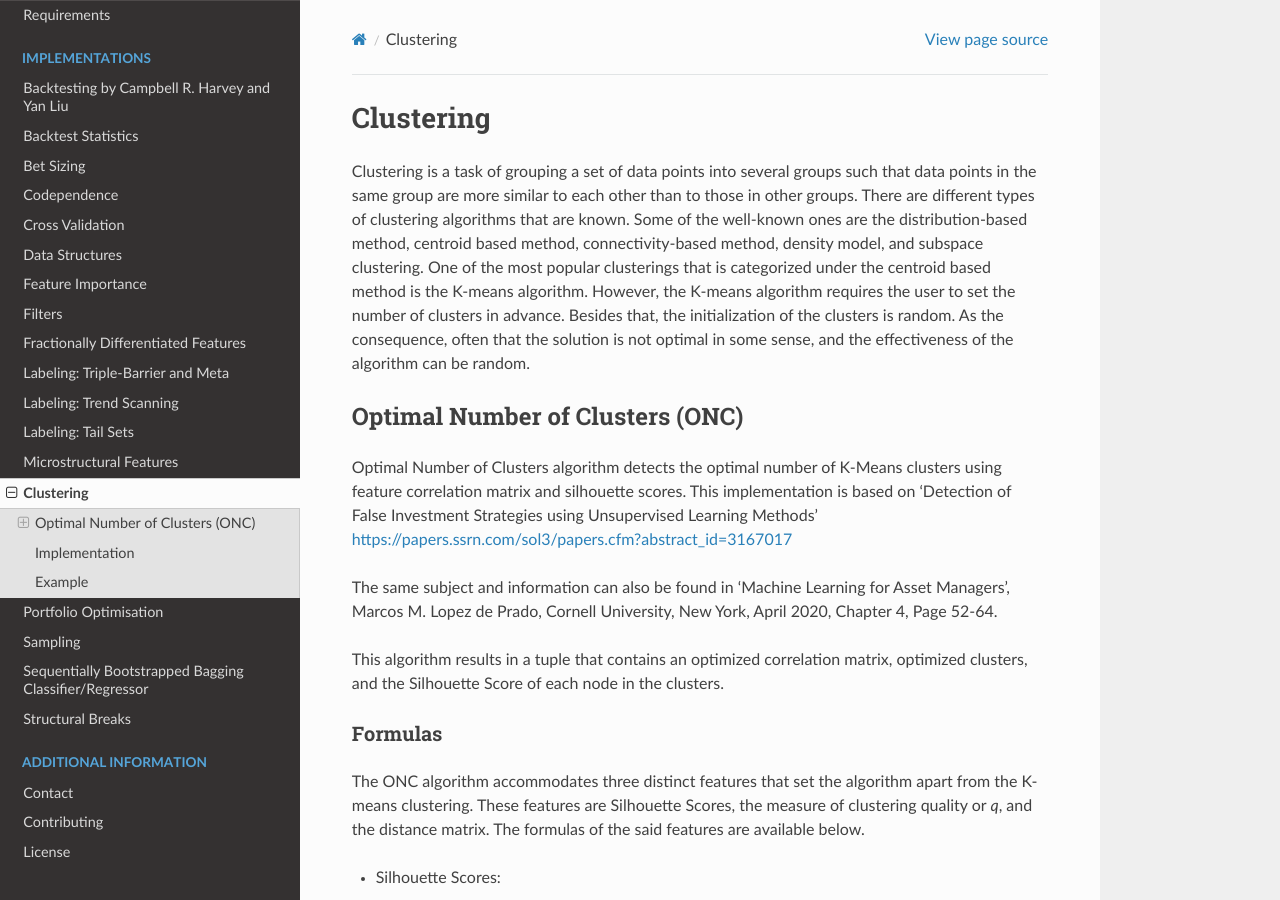
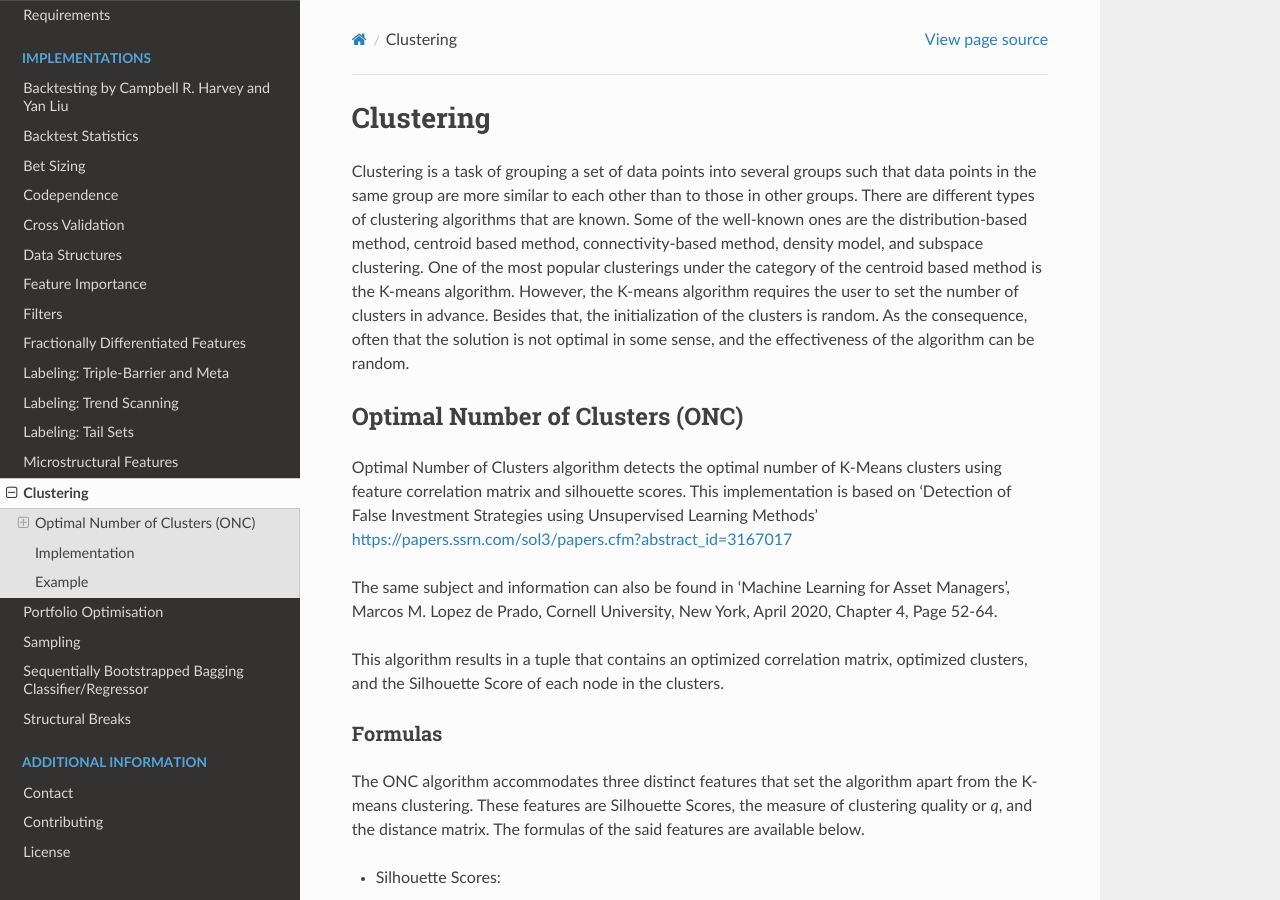
Before and after one commit to hudson-and-thames/mlfinlab, a Sphinx documentation site: the page built from docs/source/implementations/clustering.rst, in a window 1280 px wide and 900 px high. Built offline with Sphinx 7.4.7 and the Read the Docs theme 2.0.0, drawn with Linux system fonts in a browser that asks for light colours; some of the changed text lies outside the part shown.

Commit message:
modified clustering.rst

```diff
--- a/docs/source/implementations/clustering.rst
+++ b/docs/source/implementations/clustering.rst
@@ -5,7 +5,7 @@
 Clustering
 ==========
 
-Clustering is a task of grouping a set of data points into several groups such that data points in the same group are more similar to each other than to those in other groups. There are different types of clustering algorithms that are known. Some of the well-known ones are the distribution-based method, centroid based method, connectivity-based method, density model, and subspace clustering. One of the most popular clusterings that is categorized under the centroid based method is the K-means algorithm. However, the K-means algorithm requires the user to set the number of clusters in advance. Besides that, the initialization of the clusters is random. As the consequence, often that the solution is not optimal in some sense, and the effectiveness of the algorithm can be random.
+Clustering is a task of grouping a set of data points into several groups such that data points in the same group are more similar to each other than to those in other groups. There are different types of clustering algorithms that are known. Some of the well-known ones are the distribution-based method, centroid based method, connectivity-based method, density model, and subspace clustering. One of the most popular clusterings under the category of the centroid based method is the K-means algorithm. However, the K-means algorithm requires the user to set the number of clusters in advance. Besides that, the initialization of the clusters is random. As the consequence, often that the solution is not optimal in some sense, and the effectiveness of the algorithm can be random.
 
 
 Optimal Number of Clusters (ONC)
@@ -48,7 +48,7 @@
 
 Initially, an observation matrix is fed into the algorithm. Next, the Base Clustering performs a double for..loop after the algorithm evaluates the observation matrix. The first loop clusters the matrix for different *k* values from 2 to N via k-means for one given initialization while it assesses the quality *q* for each clustering. The second loop repeats the first loop multiple times to satisfy the condition of different initializations. Lastly, the system chooses the clustering with the highest quality *q*.
 
-The second algorithm, the Top- Level of Clustering, evaluates the quality of each cluster of the optimum clustering from the first algorithm. The algorithm then takes the average quality of the clusters and finds the set of clusters with below-average quality. We name the number of sub-par quality clusters :math:`K_1` where :math:`K_1` < :math:`K` (number of clusters). The next step is to rerun the clustering of the items in the :math:`K_1` clusters if :math:`K_1 >=2` or to return the clustering given by the base algorithm if :math:`K_1 <=1`. The rerun of the Base Clustering algorithm is done on the matrix that is composed of the elements of :math:`K_1` clusters. This process may return a new clustering for the elements in :math:`K_1`. We then check the efficacy of the new clustering by comparing the average cluster quality before and after reclustering the elements in :math:`K_1`. If the average cluster quality does not improve, we return the clustering created by the base clustering algorithm. If we see an improvement in the average cluster quality, we return the accepted clustering from the base clustering concatenated with the newly redone clustering.
+The second algorithm, the Top- Level of Clustering, evaluates the quality of each cluster of the optimum clustering from the first algorithm. The algorithm then takes the average quality of the clusters and finds the set of clusters with below-average quality. We name the number of sub-par quality clusters :math:`K_1` where :math:`K_1` < :math:`K` (number of clusters). The next step is to rerun the clustering of the items in the :math:`K_1` clusters if :math:`K_1 >=2` or to return the clustering given by the base algorithm if :math:`K_1 <=1`. We rerun the Base Clustering algorithm on the matrix that is composed of the elements of K1 clusters. This process may return a new clustering for the elements in :math:`K_1`. We then check the efficacy of the new clustering by comparing the average cluster quality before and after reclustering the elements in :math:`K_1`. If the average cluster quality does not improve, we return the clustering created by the base clustering algorithm. If we see an improvement in the average cluster quality, we return the accepted clustering from the base clustering concatenated with the newly redone clustering.
 
 
 The ONC Algorithm Diagram
```
